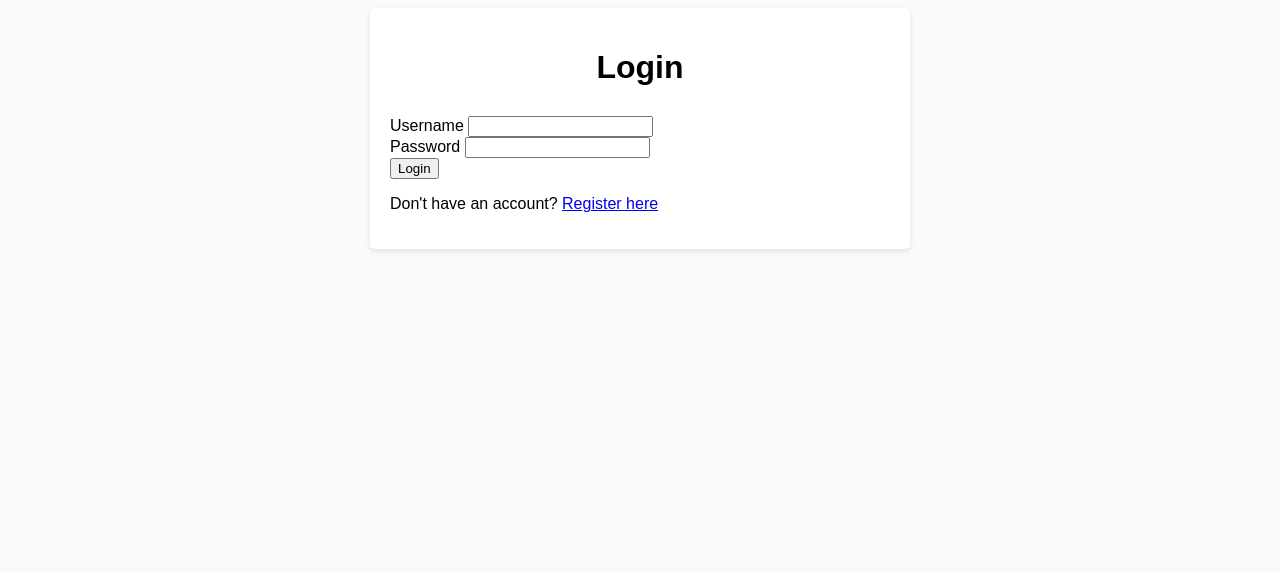
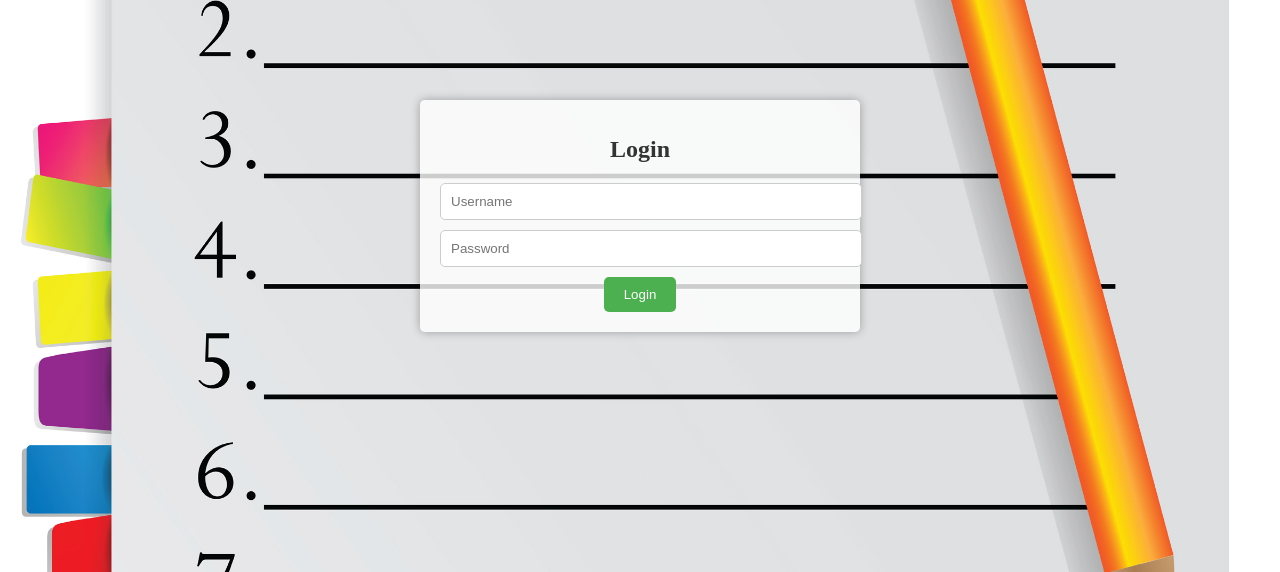
Before and after one commit to Hsadikot95S/Todo-App, a Flask app: page /login in a window 1280 px wide. Shown: the top 572 px of the page. Run offline with Flask 2, Linux system fonts and the light colour scheme; some libraries are stand-ins or nearby versions.

Commit message:
Modified the Login Page and Registration Page

```diff
--- a/Hsadikot_completed_tasks.csv
+++ b/Hsadikot_completed_tasks.csv
@@ -1,2 +1 @@
 Task,Priority,Tags,Created Date,Due Date,Alarm
-bread,Low,Work,2023-05-29,2023-05-29,True
--- a/app.py
+++ b/app.py
@@ -44,7 +44,7 @@ def index():
             todos = user['todos']
             return render_template('index.html', todos=todos)
 
-    return redirect(url_for('login'))
+    return redirect(url_for('register'))
 # Route for user registration
 @app.route('/register', methods=['GET', 'POST'])
 def register():
--- /dev/null
+++ b/static/login.css
@@ -0,0 +1,45 @@
+body {
+    background-image: url("/static/images/login.jpg");
+    background-repeat: no-repeat;
+    background-size: cover;
+    background-position: center;
+}
+
+.container {
+    max-width: 400px;
+    margin: 100px auto;
+    padding: 20px;
+    background-color: rgba(255, 255, 255, 0.8);
+    border-radius: 5px;
+    text-align: center;
+    box-shadow: 0 0 10px rgba(0, 0, 0, 0.3);
+}
+
+h1 {
+    color: #333;
+    font-size: 24px;
+    margin-bottom: 20px;
+}
+
+input[type="text"],
+input[type="password"] {
+    width: 100%;
+    padding: 10px;
+    margin-bottom: 10px;
+    border-radius: 5px;
+    border: 1px solid #ccc;
+}
+
+button.btn {
+    background-color: #4CAF50;
+    color: #fff;
+    border: none;
+    padding: 10px 20px;
+    border-radius: 5px;
+    cursor: pointer;
+    transition: background-color 0.3s ease;
+}
+
+button.btn:hover {
+    background-color: #45a049;
+}
--- a/templates/add.html
+++ b/templates/add.html
@@ -2,6 +2,7 @@
 <html>
 <head>
     <title>Add Todo Item</title>
+
 </head>
 <body>
     <h1>Add Todo Item</h1>
--- a/templates/completed.html
+++ b/templates/completed.html
@@ -1,10 +1,9 @@
-
 {% extends "base.html" %}
 
 {% block content %}
     <div class="container py-5">
         <h1 class="text-center mb-4">Completed Tasks</h1>
-        <ul class="list-group mb-4">
+        <ul class="list-group mb-3">
             {% if completed_todos %}
                 {% for todo in completed_todos %}
                     <li class="list-group-item">
--- a/templates/index.html
+++ b/templates/index.html
@@ -3,7 +3,10 @@
 <head>
     <title>To-Do List</title>
     <link rel="stylesheet" href="https://stackpath.bootstrapcdn.com/bootstrap/4.3.1/css/bootstrap.min.css">
+        <link rel="stylesheet" type="text/css" href="{{ url_for('static', filename='add.css') }}">
+
     <style>
+
         .checked {
             text-decoration: line-through;
         }
--- a/templates/login.html
+++ b/templates/login.html
@@ -1,25 +1,17 @@
-<!-- login.html -->
 <!DOCTYPE html>
 <html>
 <head>
     <title>Login</title>
-    <link rel="stylesheet" type="text/css" href="{{ url_for('static', filename='styles.css') }}">
+    <link rel="stylesheet" type="text/css" href="{{ url_for('static', filename='login.css') }}">
 </head>
 <body>
     <div class="container">
         <h1>Login</h1>
         <form method="POST" action="{{ url_for('login') }}">
-            <div class="form-group">
-                <label for="username">Username</label>
-                <input type="text" name="username" id="username" required>
-            </div>
-            <div class="form-group">
-                <label for="password">Password</label>
-                <input type="password" name="password" id="password" required>
-            </div>
-            <button type="submit" class="btn">Login</button>
+            <input type="text" name="username" placeholder="Username" required>
+            <input type="password" name="password" placeholder="Password" required>
+            <button class="btn" type="submit">Login</button>
         </form>
-        <p>Don't have an account? <a href="{{ url_for('register') }}">Register here</a></p>
     </div>
 </body>
 </html>
--- a/templates/register.html
+++ b/templates/register.html
@@ -3,7 +3,7 @@
 <html>
 <head>
     <title>Register</title>
-    <link rel="stylesheet" type="text/css" href="{{ url_for('static', filename='styles.css') }}">
+    <link rel="stylesheet" type="text/css" href="{{ url_for('static', filename='login.css') }}">
 </head>
 <body>
     <div class="container">
```
Also changed, not shown: static/images/login.jpg (added), 1 other file.
